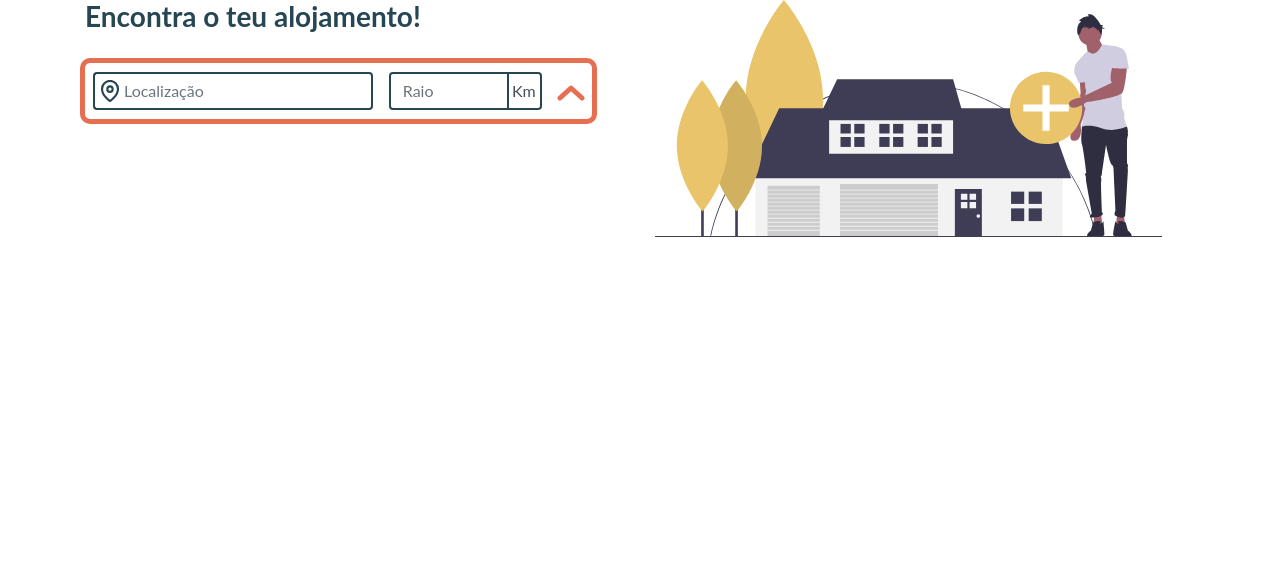
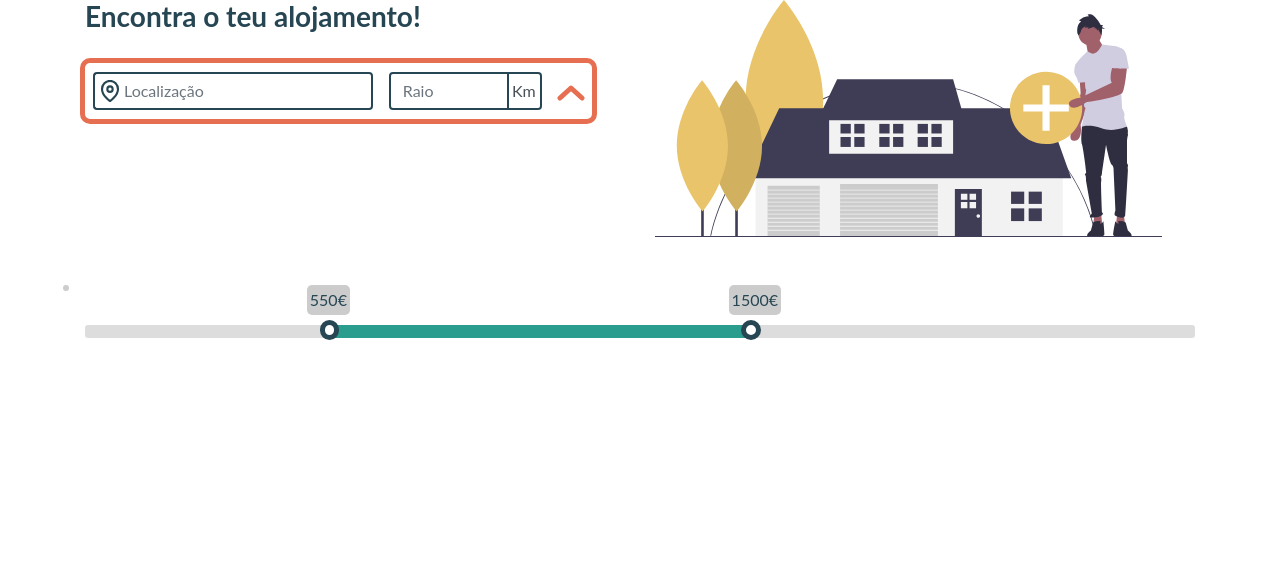
Before and after one commit to danielserras/projeto_final, a Django app: page /mainApp/search in a window 1280 px wide. Shown: the part 152-732 px from the top of the page. Run offline with Django 3.2, Linux system fonts and the light colour scheme; some libraries are stand-ins or nearby versions.

Commit message:
Range bar for prices done. Small bug when the prices are on the far right side

```diff
--- a/projeto_final_/mainApp/static/mainApp/css/style.css
+++ b/projeto_final_/mainApp/static/mainApp/css/style.css
@@ -331,6 +331,13 @@ img.blur {
     width: 60%;
 }
 
+
+/*Search Page*/
+
+#advancedSearchDiv {
+    display: none;
+}
+
 .advancedSearchFormButton {
     background-color: Transparent;
     border: none;
@@ -348,6 +355,47 @@ img.blur {
 }
 
 
+/* slider */
+
+.ui-slider-handle {
+    background: none !important;
+    background-color: #FFF !important;
+    /*background-color: #2A9D8F !important;*/
+    box-sizing: border-box !important;
+    border: 5px solid #264653 !important;
+    border-radius: 30px !important;
+}
+
+.ui-slider {
+    background: none !important;
+    background-color: #DDD!important;
+    border: none !important;
+}
+
+.ui-slider-horizontal .ui-slider-range {
+    background: none !important;
+    background-color: #2A9D8F !important;
+    /* background: #E9C46A !important; */
+}
+
+#rangeLabelDiv {
+    height: 40px;
+    position: relative;
+    border: none;
+}
+
+#labelMin,
+#labelMinToMax,
+#labelMax {
+    background-color: #CCCCCC;
+    position: absolute;
+    padding: 3px;
+    border-radius: 5px;
+    margin-left: -1.4em;
+    text-align: center;
+}
+
+
 /* sendAgreementLandlord */
 
 #sendAgreementList {
--- a/projeto_final_/mainApp/static/mainApp/js/script.js
+++ b/projeto_final_/mainApp/static/mainApp/js/script.js
@@ -1,6 +1,4 @@
 $(document).ready(function() {
-    //Hide advanced search
-    $('#advancedSearchDiv').toggle('invisible');
     //agreement
     $("#agreementAccept").click(function() {
         if ($(this).prop("checked") == true) {
@@ -11,16 +9,43 @@ $(document).ready(function() {
     });
     //Show/Hide advanced search at button press
     document.querySelector('.advancedSearchFormButton').addEventListener('click', function() {
-        $('#advancedSearchDiv').toggle('invisible');
+        console.log($("#advancedSearchDiv").css('display'));
+        if ($("#advancedSearchDiv").css('display') === 'none') {
+            console.log('hello');
+            $("#advancedSearchDiv").css('display', 'block');
+            console.log($("#advancedSearchDiv").css('display'));
+        } else {
+            $("#advancedSearchDiv").css('display', 'none');
+        }
+
         this.classList.toggle('rotated');
+    });
 
-        /*divElem = document.getElementById("advancedSearchDiv");
-        //divElem.style.visibility = "hidden";
-        console.log(divElem.style.visibility);
-        if (divElem.style.visibility === "hidden") {
-            divElem.style.visiblity = "visible";
-        } else {
-            divElem.style.visiblity = "hidden";
-        }*/
+    var v = [550, 1500];
+    $("#slider").slider({
+        range: true,
+        min: 0,
+        max: 2500,
+        values: v,
+        slide: function(event, ui) {
+            if ((ui.values[1] - ui.values[0]) < 150) {
+                $("#labelMin").css('display', 'none');
+                $("#labelMax").css('display', 'none');
+                $("#labelMinToMax").css('display', 'block');
+                $("#labelMinToMax").css('left', ((ui.values[0] + ui.values[1]) / 50) - 4 + "%").text(ui.values[0] + '€ até ' + ui.values[1] + '€');
+            } else {
+                $("#labelMin").css('display', 'block');
+                $("#labelMax").css('display', 'block');
+                $("#labelMinToMax").css('display', 'none');
+                $("#labelMin").css('left', ui.values[0] / 25 + "%").text(ui.values[0] + '€');
+                $("#labelMax").css('left', ui.values[1] / 25 + "%").text(ui.values[1] + '€');
+            }
+        },
+        create: function(event, ui) {
+            $("#labelMin").css('left', v[0] / 25 + "%").text(v[0] + '€');
+            $("#labelMax").css('left', v[1] / 25 + "%").text(v[1] + '€');
+            $("#labelMinToMax").css('left', ((ui.values[0] + ui.values[1]) / 50) - 4 + "%").text(ui.values[0] + '€ até ' + ui.values[1] + '€');
+            $("#labelMinToMax").css('display', 'none');
+        }
     });
 });
--- a/projeto_final_/mainApp/templates/mainApp/base.html
+++ b/projeto_final_/mainApp/templates/mainApp/base.html
@@ -8,7 +8,10 @@
     <link rel="stylesheet" href='{% static "mainApp/css/bootstrap/css/bootstrap.min.css" %}'>
     <link rel="stylesheet" href='{% static "mainApp/css/style.css" %}'>
     <link rel="stylesheet" href="https://cdnjs.cloudflare.com/ajax/libs/font-awesome/4.7.0/css/font-awesome.min.css">
+    <link rel="stylesheet" href="http://ajax.googleapis.com/ajax/libs/jqueryui/1.10.3/themes/smoothness/jquery-ui.min.css" />
     <script src="https://ajax.googleapis.com/ajax/libs/jquery/3.5.1/jquery.min.js"></script>
+    <script src="//ajax.googleapis.com/ajax/libs/jquery/1.9.1/jquery.min.js"></script>
+    <script src="//ajax.googleapis.com/ajax/libs/jqueryui/1.10.3/jquery-ui.min.js"></script>
     <script src='{% static "mainApp/css/bootstrap/js/bootstrap.min.js" %}'></script>
     <script src='{% static "mainApp/js/script.js" %}'></script>
     <title>UniHouses</title>
--- a/projeto_final_/mainApp/templates/mainApp/search.html
+++ b/projeto_final_/mainApp/templates/mainApp/search.html
@@ -79,5 +79,14 @@
             <img src='{% static "mainApp/images/searchSvg.svg" %}' class='img-fluid' alt='Boy with a house'>
         </div>
     </div>
+    <div id="rangeLabelDiv">
+        <span id="labelMin"></span>
+        <span id="labelMinToMax"></span>
+        <span id="labelMax"></span>
+    </div>
+    <div id="slider"></div>
+
+    <script>
+    </script>
 </div>
 {% endblock %}
```
